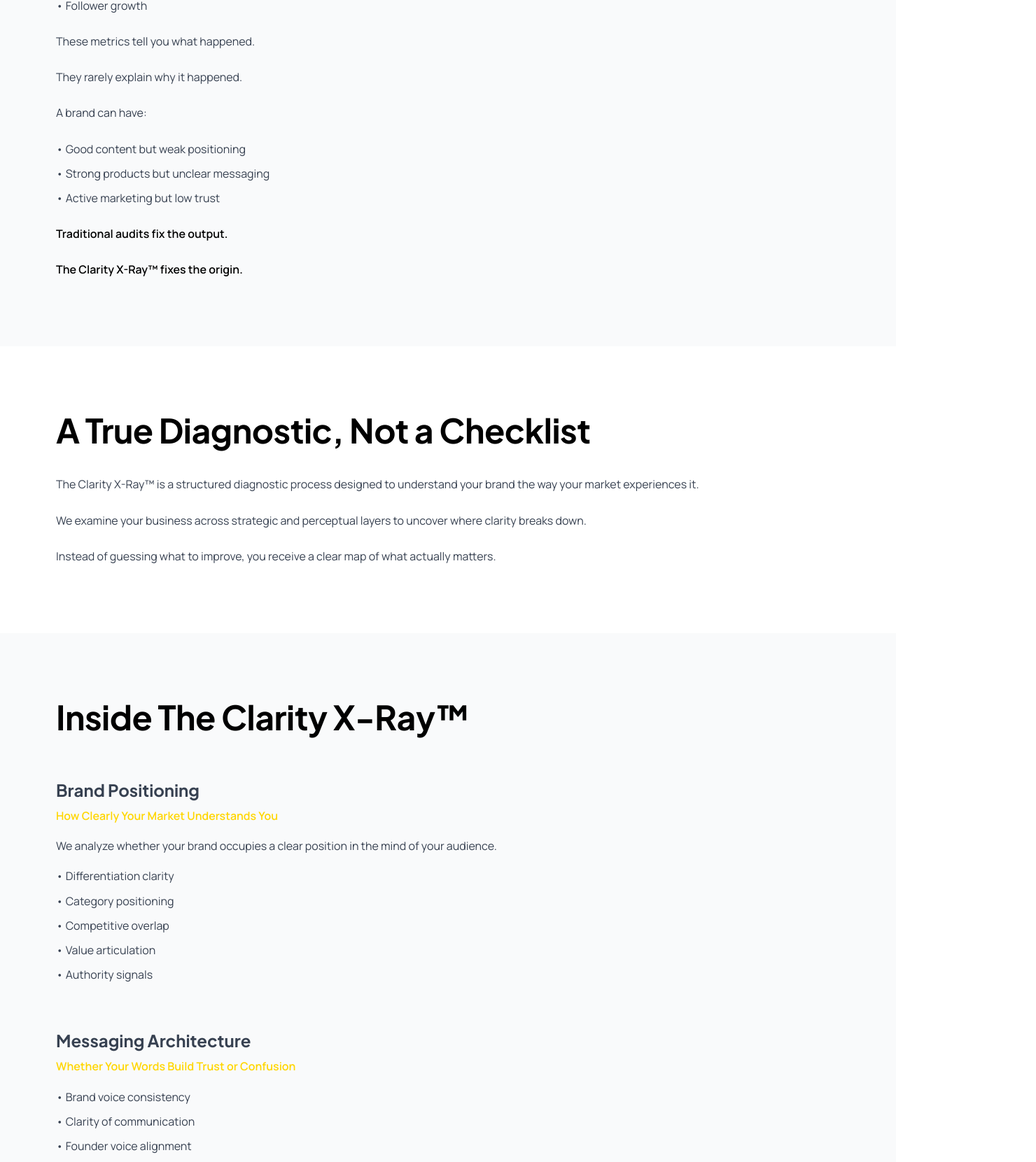
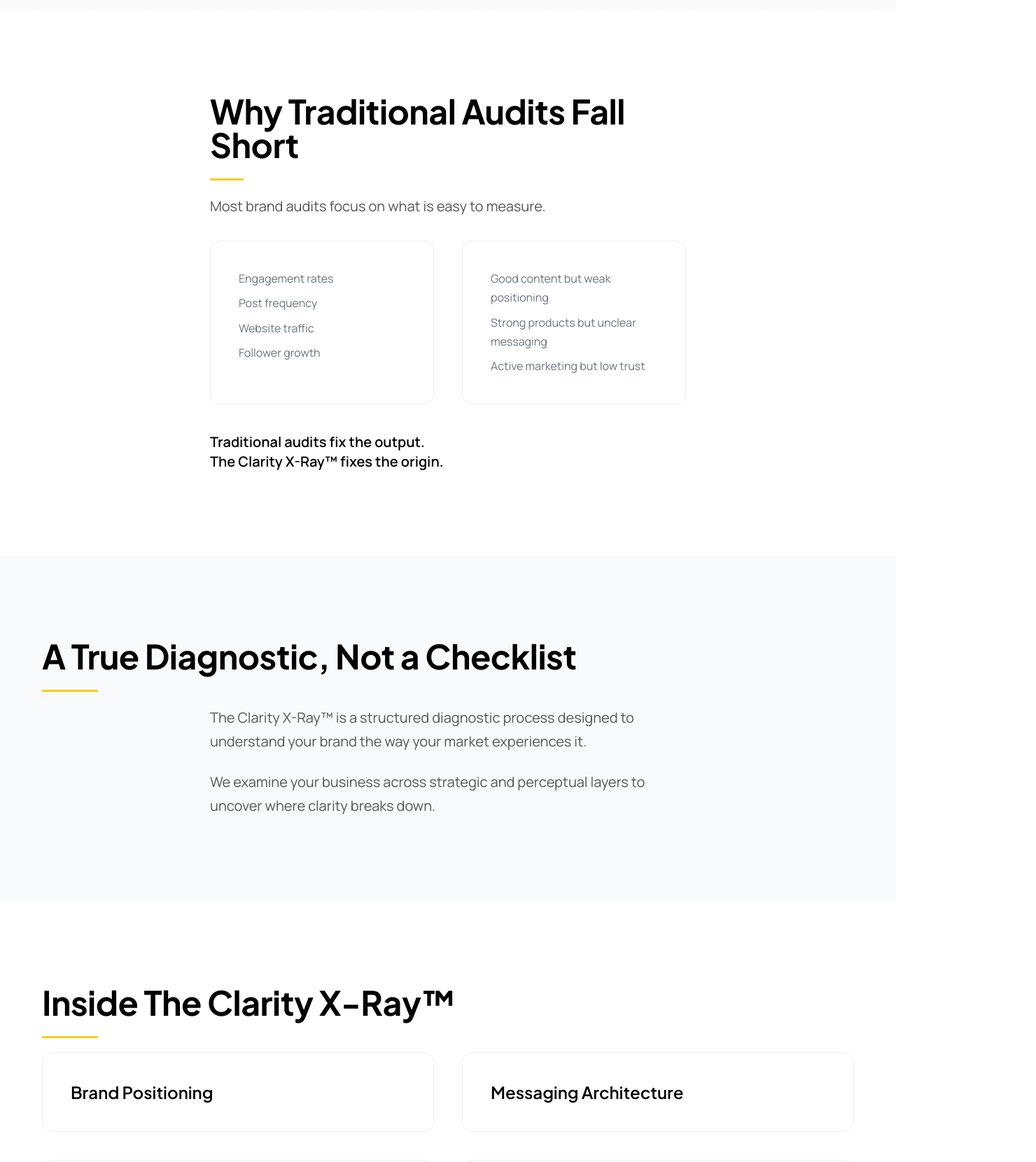
Before and after one commit to ragbak1210-ctrl/eureka-craft-consultancy, a Next.js app: page /clarity-xray in a window 1280 px wide. Shown: the part 1117-2778 px from the top of the page at 70% size, 1480 px wide, since content can reach past the window. Built offline with nearby package versions, Linux system fonts and the light colour scheme.

Commit message:
Update clarity-xray.tsx

```diff
--- a/pages/clarity-xray.tsx
+++ b/pages/clarity-xray.tsx
@@ -4,75 +4,105 @@ import { useState } from 'react';
 
 export default function ClarityXRay() {
 
-  const [formData, setFormData] = useState({
-    name: '',
-    email: '',
-    company: '',
-    website: '',
+const [formData,setFormData]=useState({
+name:'',
+email:'',
+company:'',
+website:'',
 });
 
-  const handleChange = (e: React.ChangeEvent<HTMLInputElement>) => {
-    setFormData({
-      ...formData,
-      [e.target.name]: e.target.value,
-    });
+const handleChange=(e:React.ChangeEvent<HTMLInputElement>)=>{
+setFormData({...formData,[e.target.name]:e.target.value});
 };
 
-  const handleSubmit = (e: React.FormEvent) => {
+const handleSubmit=(e:React.FormEvent)=>{
 e.preventDefault();
 alert("Thank you! We'll be in touch shortly.");
-    setFormData({ name: '', email: '', company: '', website: '' });
+setFormData({name:'',email:'',company:'',website:''});
 };
 
 
-  return (
+return(
+
 <>
+
 <Head>
+
 <title>The Clarity X-Ray™ — Eureka Craft</title>
+
 <meta
 name="description"
 content="The Clarity X-Ray™ is Eureka Craft’s proprietary blindspot audit designed to diagnose positioning, messaging, and narrative gaps."
 />
+
 </Head>
+
 
 
 {/* HERO */}
 
-      <section className="section-spacing bg-white">
+<section className="hero-premium bg-premium hero-glow">
 
-        <div className="container-wide max-w-4xl">
+<div className="container-premium">
 
-          <h1 className="text-5xl md:text-6xl font-bold mb-6">
-            Most Brands Don't Need More Marketing.
-            <br/>
-            They Need Better Diagnosis.
-          </h1>
+<div className="content-narrow reveal">
 
-          <p className="text-2xl text-accent font-semibold mb-8">
-            Because What You Can't See Is What's Holding You Back
-          </p>
+<p className="text-accent font-semibold mb-6 tracking-wide">
 
-          <p className="text-lg text-gray-600 mb-6">
-            The Clarity X-Ray™ is Eureka Craft’s proprietary blindspot audit designed
-            to reveal the hidden gaps between your business strength and your market perception.
-          </p>
+THE CLARITY X-RAY™
 
-          <p className="text-lg text-gray-600 mb-10">
-            Before strategies. Before campaigns. Before content.
-            <br/>
-            <strong>We diagnose.</strong>
 </p>
 
 
-          <div className="flex gap-4 flex-wrap">
+<h1 className="text-6xl md:text-7xl font-bold heading-luxury mb-6">
+
+Most Brands Don't Need More Marketing.
+
+</h1>
+
+
+<h1 className="text-6xl md:text-7xl font-bold text-accent heading-luxury mb-10">
+
+They Need Better Diagnosis.
+
+</h1>
+
+
+<p className="text-premium mb-8">
+
+The Clarity X-Ray™ is Eureka Craft’s proprietary blindspot audit designed
+to reveal the hidden gaps between your business strength and your market perception.
+
+</p>
+
+
+<p className="text-premium mb-10">
+
+Before strategies. Before campaigns. Before content.
+
+<br/>
+
+<strong>We diagnose.</strong>
+
+</p>
+
+
+<div className="flex flex-wrap gap-6">
 
 <a href="#pricing" className="cta-accent">
+
 Discover Your Blindspots
+
 </a>
 
+
 <a href="#analysis" className="cta-secondary">
+
 See What We Analyze
+
 </a>
+
+</div>
 
 </div>
 
@@ -84,60 +114,72 @@ export default function ClarityXRay() {
 
 {/* WHY AUDITS FAIL */}
 
-      <section className="section-spacing bg-gray-50">
+<section className="section-premium bg-white reveal">
 
-        <div className="container-wide max-w-3xl">
+<div className="container-premium">
 
-          <h2 className="text-4xl md:text-5xl font-bold mb-10">
+<div className="content-narrow">
+
+<h2 className="text-5xl font-bold mb-6">
+
 Why Traditional Audits Fall Short
+
 </h2>
 
+<div className="section-divider mb-10"></div>
 
-          <div className="space-y-6 text-lg text-gray-700">
 
-            <p>
+<p className="text-premium mb-8">
+
 Most brand audits focus on what is easy to measure.
+
 </p>
 
-            <ul className="space-y-2">
 
-              <li>• Engagement rates</li>
-              <li>• Post frequency</li>
-              <li>• Website traffic</li>
-              <li>• Follower growth</li>
+<div className="grid md:grid-cols-2 gap-10 mb-10">
+
+<div className="card-premium">
+
+<ul className="space-y-2 text-soft">
+
+<li>Engagement rates</li>
+
+<li>Post frequency</li>
+
+<li>Website traffic</li>
+
+<li>Follower growth</li>
 
 </ul>
 
-
-            <p>
-              These metrics tell you what happened.
-            </p>
-
-            <p>
-              They rarely explain why it happened.
-            </p>
+</div>
 
 
-            <p>
-              A brand can have:
-            </p>
+<div className="card-premium">
 
+<ul className="space-y-2 text-soft">
 
-            <ul className="space-y-2">
+<li>Good content but weak positioning</li>
 
-              <li>• Good content but weak positioning</li>
-              <li>• Strong products but unclear messaging</li>
-              <li>• Active marketing but low trust</li>
+<li>Strong products but unclear messaging</li>
+
+<li>Active marketing but low trust</li>
 
 </ul>
 
+</div>
 
-            <p className="font-semibold text-black">
+</div>
+
+
+<p className="text-xl font-semibold">
+
 Traditional audits fix the output.
-            </p>
 
-            <p className="font-semibold text-black">
+<br/>
+
 The Clarity X-Ray™ fixes the origin.
+
 </p>
 
 </div>
@@ -150,30 +192,34 @@ export default function ClarityXRay() {
 
 {/* DIAGNOSTIC */}
 
-      <section className="section-spacing bg-white">
+<section className="section-premium bg-gray-50">
 
-        <div className="container-wide max-w-3xl">
+<div className="container-premium">
 
-          <h2 className="text-4xl md:text-5xl font-bold mb-10">
+<h2 className="text-5xl font-bold mb-6 reveal">
+
 A True Diagnostic, Not a Checklist
+
 </h2>
 
+<div className="section-divider mb-12 reveal"></div>
 
-          <div className="space-y-6 text-lg text-gray-700">
 
-            <p>
+<div className="content-narrow reveal">
+
+<p className="text-premium mb-6">
+
 The Clarity X-Ray™ is a structured diagnostic process designed
 to understand your brand the way your market experiences it.
+
 </p>
 
-            <p>
+
+<p className="text-premium">
+
 We examine your business across strategic and perceptual layers
 to uncover where clarity breaks down.
-            </p>
 
-            <p>
-              Instead of guessing what to improve, you receive a clear map of
-              what actually matters.
 </p>
 
 </div>
@@ -186,168 +232,55 @@ export default function ClarityXRay() {
 
 {/* WHAT WE ANALYZE */}
 
-      <section id="analysis" className="section-spacing bg-gray-50">
+<section id="analysis" className="section-premium bg-white">
 
-        <div className="container-wide max-w-4xl">
+<div className="container-premium">
 
-          <h2 className="text-4xl md:text-5xl font-bold mb-16">
+<h2 className="text-5xl font-bold mb-6 reveal">
+
 Inside The Clarity X-Ray™
+
 </h2>
+
+<div className="section-divider mb-16 reveal"></div>
 
 
 
-          <div className="space-y-16 text-gray-700 text-lg">
+<div className="grid md:grid-cols-2 gap-10">
 
 
-            <div>
-              <h3 className="text-2xl font-bold mb-2">
-                Brand Positioning
+{[
+
+"Brand Positioning",
+
+"Messaging Architecture",
+
+"Website Clarity Analysis",
+
+"Content Narrative",
+
+"LinkedIn Presence",
+
+"Audience Alignment",
+
+"Trust Signals"
+
+].map((item,index)=>(
+
+<div
+key={index}
+className="card-premium reveal"
+>
+
+<h3 className="text-2xl font-semibold">
+
+{item}
+
 </h3>
-
-              <p className="text-accent font-semibold mb-4">
-                How Clearly Your Market Understands You
-              </p>
-
-              <p>
-                We analyze whether your brand occupies a clear position in the mind of your audience.
-              </p>
-
-              <ul className="mt-4 space-y-2">
-                <li>• Differentiation clarity</li>
-                <li>• Category positioning</li>
-                <li>• Competitive overlap</li>
-                <li>• Value articulation</li>
-                <li>• Authority signals</li>
-              </ul>
 
 </div>
 
-
-
-            <div>
-              <h3 className="text-2xl font-bold mb-2">
-                Messaging Architecture
-              </h3>
-
-              <p className="text-accent font-semibold mb-4">
-                Whether Your Words Build Trust or Confusion
-              </p>
-
-              <ul className="space-y-2">
-                <li>• Brand voice consistency</li>
-                <li>• Clarity of communication</li>
-                <li>• Founder voice alignment</li>
-                <li>• Offer articulation</li>
-                <li>• Audience resonance</li>
-              </ul>
-
-            </div>
-
-
-
-            <div>
-
-              <h3 className="text-2xl font-bold mb-2">
-                Website Clarity Analysis
-              </h3>
-
-              <p className="text-accent font-semibold mb-4">
-                How Your Website Actually Feels To A Prospect
-              </p>
-
-              <ul className="space-y-2">
-                <li>• First impression clarity</li>
-                <li>• Navigation logic</li>
-                <li>• Message hierarchy</li>
-                <li>• Trust signals</li>
-                <li>• Conversion flow</li>
-              </ul>
-
-            </div>
-
-
-
-            <div>
-
-              <h3 className="text-2xl font-bold mb-2">
-                Content Narrative
-              </h3>
-
-              <p className="text-accent font-semibold mb-4">
-                Whether Your Content Builds Authority Or Noise
-              </p>
-
-              <ul className="space-y-2">
-                <li>• Content themes</li>
-                <li>• Narrative consistency</li>
-                <li>• Educational depth</li>
-                <li>• Authority signals</li>
-              </ul>
-
-            </div>
-
-
-
-            <div>
-
-              <h3 className="text-2xl font-bold mb-2">
-                LinkedIn Presence
-              </h3>
-
-              <p className="text-accent font-semibold mb-4">
-                How Your Professional Presence Actually Performs
-              </p>
-
-              <ul className="space-y-2">
-                <li>• Founder positioning</li>
-                <li>• Profile clarity</li>
-                <li>• Authority perception</li>
-                <li>• Audience alignment</li>
-              </ul>
-
-            </div>
-
-
-
-            <div>
-
-              <h3 className="text-2xl font-bold mb-2">
-                Audience Alignment
-              </h3>
-
-              <p className="text-accent font-semibold mb-4">
-                Whether You Are Speaking To The Right People
-              </p>
-
-              <ul className="space-y-2">
-                <li>• Target audience clarity</li>
-                <li>• Buyer intent signals</li>
-                <li>• Messaging match</li>
-              </ul>
-
-            </div>
-
-
-
-            <div>
-
-              <h3 className="text-2xl font-bold mb-2">
-                Trust Signals
-              </h3>
-
-              <p className="text-accent font-semibold mb-4">
-                The Invisible Factors That Influence Decisions
-              </p>
-
-              <ul className="space-y-2">
-                <li>• Authority indicators</li>
-                <li>• Proof elements</li>
-                <li>• Case studies</li>
-                <li>• Social validation</li>
-              </ul>
-
-            </div>
-
+))}
 
 </div>
 
@@ -359,38 +292,51 @@ export default function ClarityXRay() {
 
 {/* DELIVERABLES */}
 
-      <section className="section-spacing bg-white">
+<section className="section-premium bg-gray-50">
 
-        <div className="container-wide max-w-3xl">
+<div className="container-premium">
 
-          <h2 className="text-4xl md:text-5xl font-bold mb-12">
+<h2 className="text-5xl font-bold mb-6 reveal">
+
 What You Receive
+
 </h2>
 
+<div className="section-divider mb-16 reveal"></div>
 
-          <ul className="space-y-6 text-lg text-gray-700">
 
-            <li>
-              <strong>Blindspot Report</strong><br/>
-              A structured document explaining where clarity breaks down.
-            </li>
 
-            <li>
-              <strong>Narrative Diagnosis</strong><br/>
-              How your brand actually sounds to your market.
-            </li>
+<div className="grid md:grid-cols-2 gap-10">
 
-            <li>
-              <strong>Alignment Roadmap</strong><br/>
-              A prioritized action plan.
-            </li>
 
-            <li>
-              <strong>Flow Plan</strong><br/>
-              A step-by-step execution sequence.
-            </li>
+{[
 
-          </ul>
+"Blindspot Report",
+
+"Narrative Diagnosis",
+
+"Alignment Roadmap",
+
+"Flow Plan"
+
+].map((item,index)=>(
+
+<div
+key={index}
+className="card-premium reveal"
+>
+
+<h3 className="text-xl font-semibold">
+
+{item}
+
+</h3>
+
+</div>
+
+))}
+
+</div>
 
 </div>
 
@@ -400,26 +346,43 @@ export default function ClarityXRay() {
 
 {/* PRICING */}
 
-      <section id="pricing" className="section-spacing bg-gray-50">
+<section id="pricing" className="section-premium bg-white">
 
-        <div className="container-wide max-w-3xl">
+<div className="container-premium">
 
-          <div className="bg-white p-12 border border-gray-300 rounded text-center">
+<div className="card-premium max-w-xl mx-auto text-center reveal">
 
-            <h2 className="text-3xl font-bold mb-4">
-              Investment
-            </h2>
+<p className="text-accent font-semibold mb-4">
 
-            <p className="text-5xl font-bold text-accent mb-4">
-              ₹25,000
-            </p>
+INVESTMENT
 
-            <p className="text-gray-600 mb-8">
-              One-Time Diagnostic
 </p>
 
 
+<h2 className="text-3xl font-bold mb-4">
+
+The Clarity X-Ray™
+
+</h2>
+
+
+<p className="text-5xl font-bold text-accent mb-6">
+
+₹25,000
+
+</p>
+
+
+<p className="text-soft mb-8">
+
+One-Time Diagnostic
+
+</p>
+
+
+
 <form onSubmit={handleSubmit} className="space-y-4">
+
 
 <input
 type="text"
@@ -428,8 +391,9 @@ export default function ClarityXRay() {
 value={formData.name}
 onChange={handleChange}
 required
-                className="w-full px-4 py-3 border border-gray-300 rounded focus:outline-none focus:border-accent"
+className="w-full px-4 py-3 border border-gray-200 rounded focus:border-accent outline-none"
 />
+
 
 <input
 type="email"
@@ -438,8 +402,9 @@ export default function ClarityXRay() {
 value={formData.email}
 onChange={handleChange}
 required
-                className="w-full px-4 py-3 border border-gray-300 rounded focus:outline-none focus:border-accent"
+className="w-full px-4 py-3 border border-gray-200 rounded focus:border-accent outline-none"
 />
+
 
 <input
 type="text"
@@ -448,8 +413,9 @@ export default function ClarityXRay() {
 value={formData.company}
 onChange={handleChange}
 required
-                className="w-full px-4 py-3 border border-gray-300 rounded focus:outline-none focus:border-accent"
+className="w-full px-4 py-3 border border-gray-200 rounded focus:border-accent outline-none"
 />
+
 
 <input
 type="text"
@@ -457,12 +423,17 @@ export default function ClarityXRay() {
 placeholder="Website"
 value={formData.website}
 onChange={handleChange}
-                className="w-full px-4 py-3 border border-gray-300 rounded focus:outline-none focus:border-accent"
+className="w-full px-4 py-3 border border-gray-200 rounded focus:border-accent outline-none"
 />
 
+
+
 <button className="cta-accent w-full">
+
 Start With The Clarity X-Ray™
+
 </button>
+
 
 </form>
 
@@ -473,6 +444,9 @@ export default function ClarityXRay() {
 </section>
 
 
+
 </>
+
 );
+
 }
```
Lines whose indentation alone changed are shown as unchanged.
